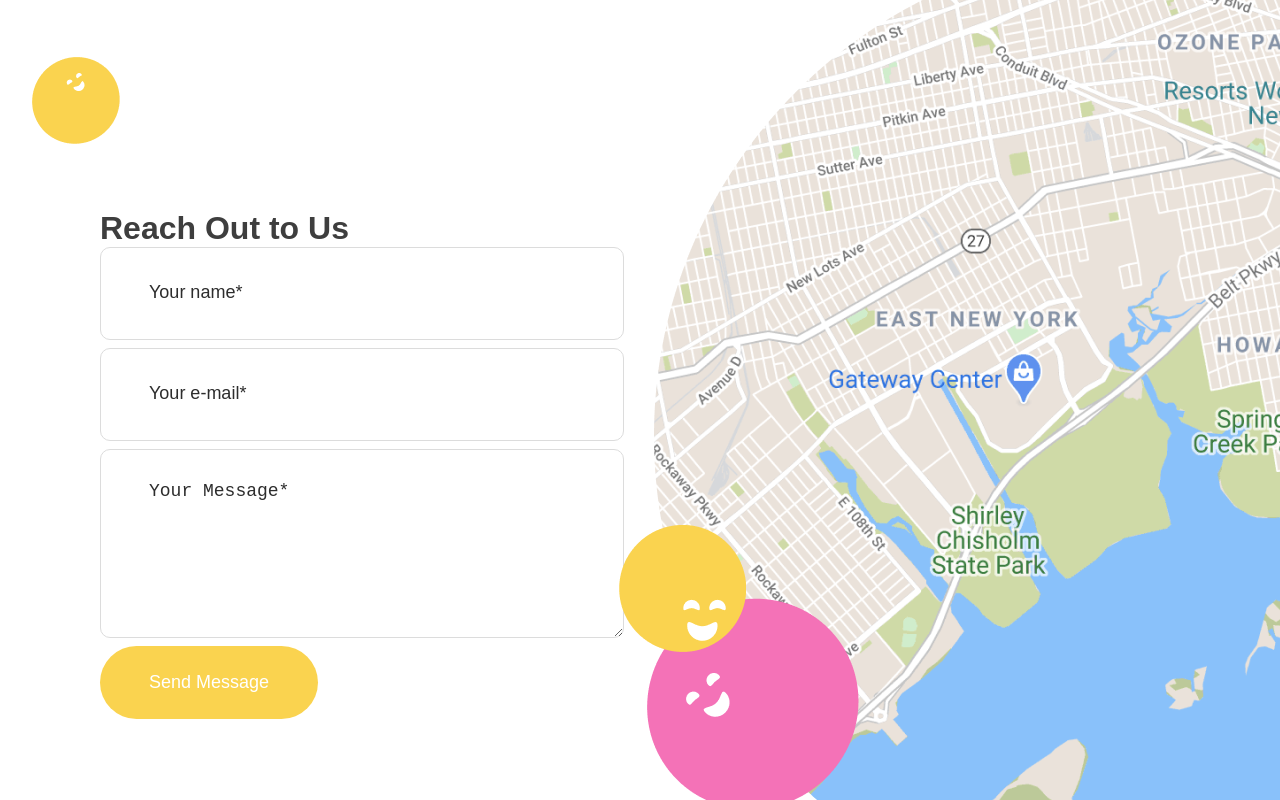
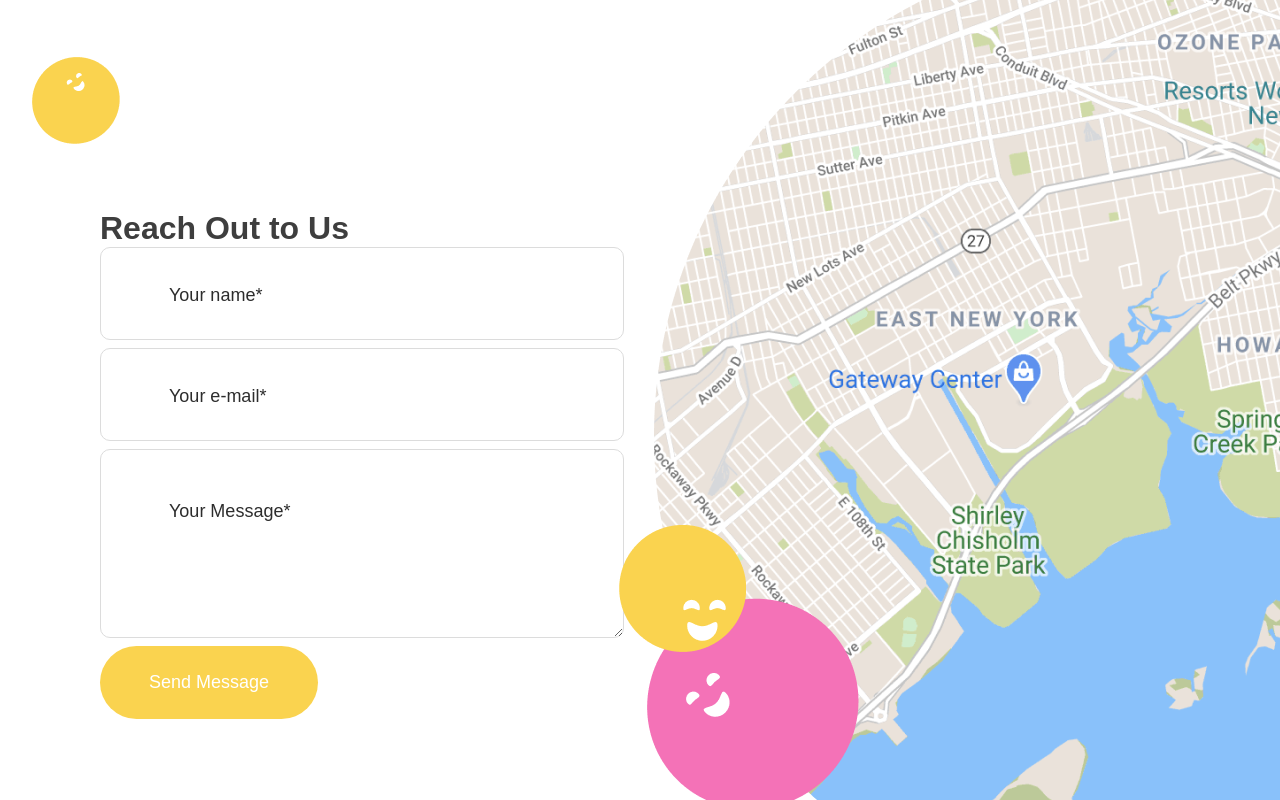
Before and after one commit to ArturBekhDEV/test-work-zenbit-fullstack, a React (Create React App) app: page / in a window 1280 px wide. Shown: the top 800 px of the page. Built offline with nearby package versions, Linux system fonts and the light colour scheme.

Commit message:
updated styles

```diff
--- a/src/App.js
+++ b/src/App.js
@@ -67,6 +67,8 @@ const StyledInput = styled.input`
   border: 1px solid #dcdcdc;
   border-radius: 10px;
   margin-bottom: 8px;
+  font-size: 24px;
+  padding-left: 20px;
 
   ::placeholder {
     color: #2d2d2d;
@@ -82,6 +84,10 @@ const StyledTextArea = styled.textarea`
   border: 1px solid #dcdcdc;
   border-radius: 10px;
   margin-bottom: 8px;
+  font-size: 24px;
+  padding-left: 20px;
+  padding-top: 20px;
+  font-family: "Apercu Arabic Pro", sans-serif;
 
   ::placeholder {
     color: #2d2d2d;
@@ -101,6 +107,11 @@ const StyledButton = styled.button`
   font-size: 18px;
   line-height: 18px;
   cursor: pointer;
+
+  :hover {
+    background-color: red;
+    transition: all 0.5s;
+  }
 `;
 const StyledMap = styled.div`
   position: relative;
@@ -130,7 +141,9 @@ function App() {
 
   const handleSubmit = (e) => {
     e.preventDefault();
-    console.log(allState);
+    if (nameState === "" || emailState === "" || messageState === "") {
+      alert("You need to fill all form!");
+    }
   };
   return (
     <>
```
